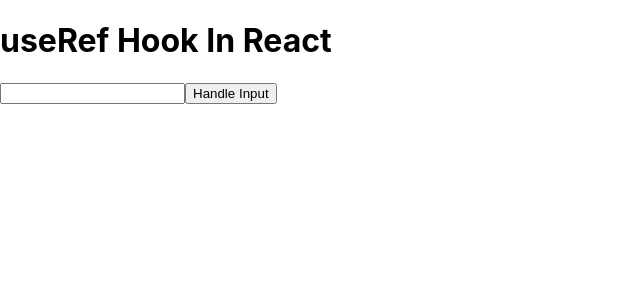
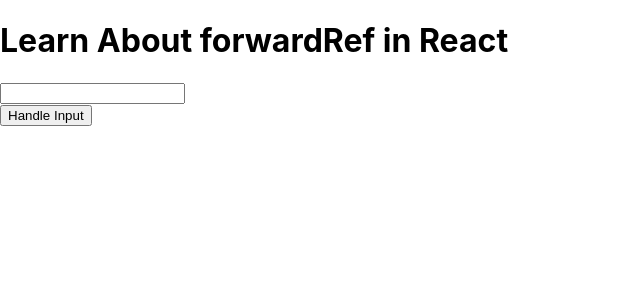
Before and after one commit to Functionup-mn/new-repo-at-BHPL, a React (Create React App) app: page / in a window 1280 px wide. Shown: the top 300 px of the page, without its empty margins (0-640 px from the left). Built offline with nearby package versions, Linux system fonts and the light colour scheme.

Commit message:
learned about forward hook

```diff
--- a/src/App.js
+++ b/src/App.js
@@ -1,70 +1,21 @@
-import React, { useEffect, useRef } from 'react';
-import './App.css';
-// import Header from './Component/Header';
-// import { useState, createContext } from 'react';
+import React, { useRef } from 'react';
+import User from './Component/User';
 
-function App() {
+function App(){
+
   let inputRef = useRef(null)
     function handleInput(){
-    // console.log("handle input called");
-    // inputRef.current.value = "1000"
-    // inputRef.current.focus()
-    inputRef.current.style.display = "none"         // Through this method you can control the input field
+      inputRef.current.value = "1000"
+      inputRef.current.style.color = "yellow"                // foward ref hook is used to control the
+      inputRef.current.style.backgroundColor = 'black'   // input field which is present in the child component
     }
   return (
     <div className='App'>
-        <h1>useRef Hook In React</h1>
-        <input type="text" ref = {inputRef}/>
+      <h1>Learn About forwardRef in React</h1>
+      <User ref={inputRef}/>
       <button onClick={handleInput}>Handle Input</button>
     </div>
   )
 }
 
-
-
-
-
-
-
-
-
-
-
-
-
-
-// const AppState = createContext();
-
-// function App() {
-//   const [input, setInput] = useState("");
-//   // const counter = useRef(0);
-//   // const prevState = useRef("")
-//   const inputField = useRef()
-
-// //   useEffect(() =>{
-// //     // setCounter(counter )               // through this we stuck in infinite loop
-// //     //  counter.current = counter.current + 1    // So, we use useRef to remove infinite rerender
-// //     prevState.current = input  // to store previous state of input
-// // }, [input])
-
-//   const formHandler = (e) =>{
-//     setInput(e.target.value)
-//   }
-
-//   const clickHandler = () =>{
-//     // inputField.current.focus()
-//     inputField.current.value = "Nadeem"
-//   }
-
-//   return (
-//     <div className='myApp'>
-//     <Header/>
-//     <input ref={inputField} type="text" value={input} onChange={formHandler} />
-//     {/* <h4>Our prev state was {prevState.current}</h4> */}
-//     <button onClick={clickHandler}>Click me</button>
-//     </div>
-//   )
-// }
-
 export default App;
-// export {AppState}
--- /dev/null
+++ b/src/Component/User.js
@@ -0,0 +1,11 @@
+import React, { forwardRef } from 'react'
+
+const User = (props, myRef) => {
+  return (
+    <div>
+      <input type="text" ref={myRef} />
+    </div>
+  )
+}
+
+export default forwardRef(User)
```
Lines whose indentation alone changed are shown as unchanged.
